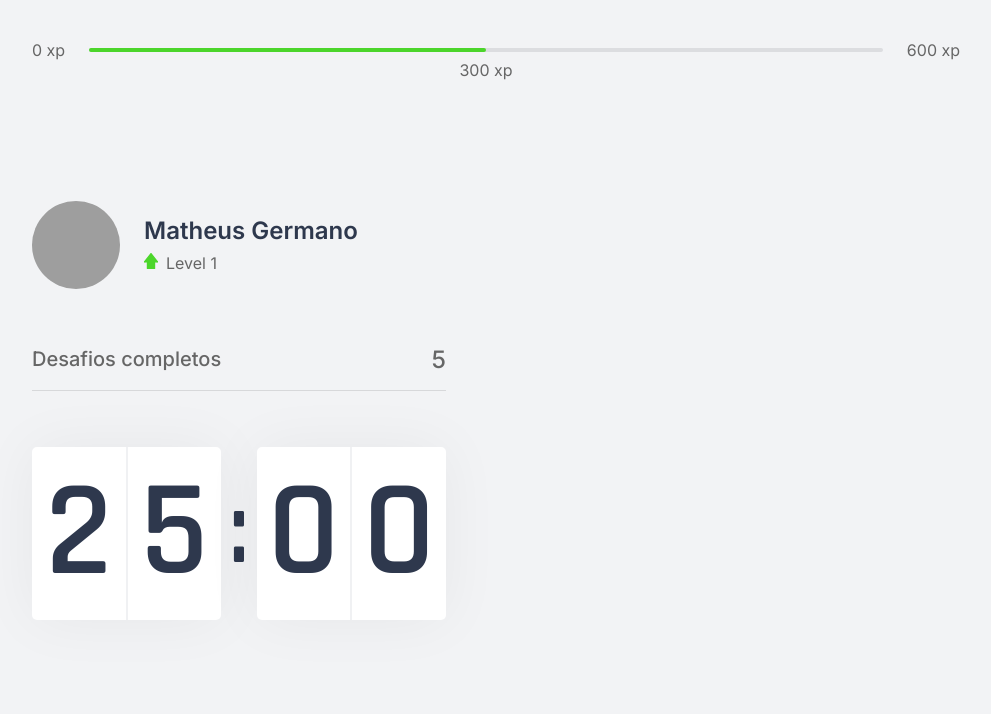
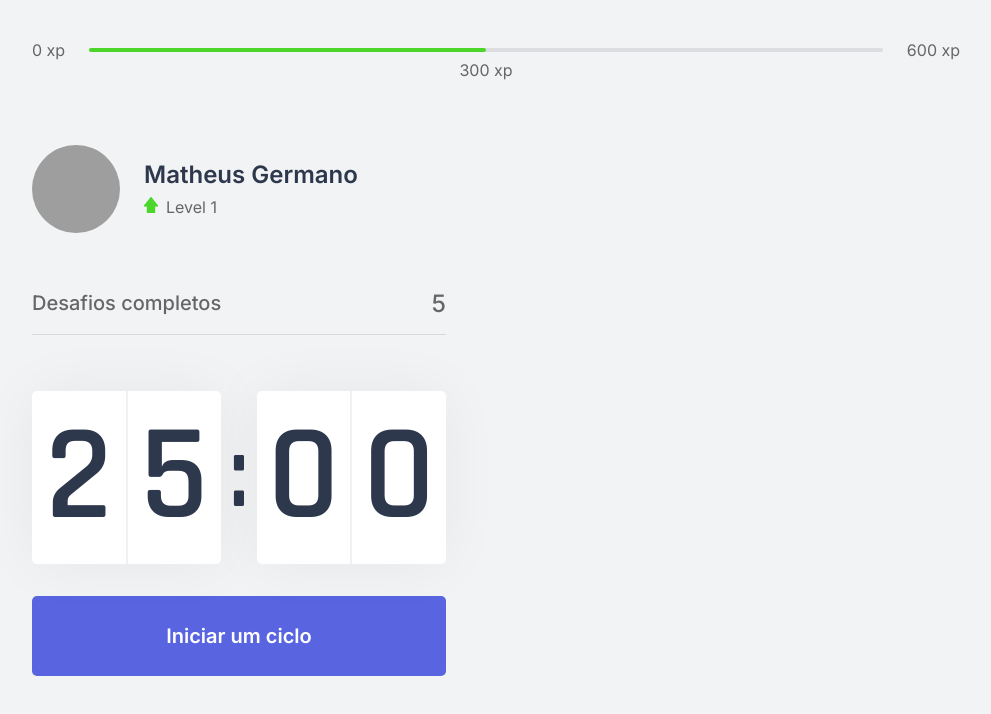
Before and after one commit to matheus-germano/moveit-nlw4, a Next.js app: page / in a window 1280 px wide. Shown: the top 714 px of the page, without its empty margins (144-1135 px from the left). Built offline with nearby package versions, Linux system fonts and the light colour scheme; grey boxes are pictures that could not be loaded.

Commit message:
Countdown started

```diff
--- a/src/components/Countdown.tsx
+++ b/src/components/Countdown.tsx
@@ -1,17 +1,51 @@
+import { useState, useEffect } from 'react'
 import styles from '../styles/components/Countdown.module.css'
 
 export function Countdown () {
+  const [time, setTime] = useState(25 * 60);
+  const [active, setActive] = useState(false);
+
+  const minutes = Math.floor(time / 60);
+  const seconds = time % 60;
+
+  //Verifica se a string tem dois caracteres, se nao tiver ela
+  // preenche com 0.
+  const [minuteLeft, minuteRight] = String(minutes).padStart(2, '0').split('');
+  const [secondLeft, secondRight] = String(seconds).padStart(2, '0').split('');
+
+  function startCoundown() {
+    setActive(true);
+  }
+
+  useEffect(() => {
+    if(active && time > 0) {
+      setTimeout(() => {
+        setTime(time - 1);
+      }, 1000)
+    }
+  }, [active, time])
+
   return (
-    <div className={styles.countdownContainer}>
-      <div>
-        <span>2</span>
-        <span>5</span>
+    <div>
+      <div className={styles.countdownContainer}>
+        <div>
+          <span>{minuteLeft}</span>
+          <span>{minuteRight}</span>
+        </div>
+        <span>:</span>
+        <div>
+          <span>{secondLeft}</span>
+          <span>{secondRight}</span>
+        </div>
       </div>
-      <span>:</span>
-      <div>
-        <span>0</span>
-        <span>0</span>
-      </div>
+
+      <button
+        type='button'
+        className={styles.countdownButton}
+        onClick={startCoundown}
+      >
+        Iniciar um ciclo
+      </button>
     </div>
   )
 }
--- a/src/styles/components/Countdown.module.css
+++ b/src/styles/components/Countdown.module.css
@@ -39,3 +39,30 @@
   font-size: 6.25rem;
   margin: 0 0.5rem;
 }
+
+.countdownButton {
+  width: 100%;
+  height: 5rem;
+
+  margin-top: 2rem;
+
+  display: flex;
+  align-items: center;
+  justify-content: center;
+
+  border: 0;
+  border-radius: 5px;
+
+  background: var(--blue);
+  color: var(--white);
+
+  font-size: 1.25rem;
+  font-weight: 600;
+
+  transition: background-color 0.2s;
+}
+
+.countdownButton:hover {
+  background: var(--blue-dark);
+  transition: background-color 0.2s;
+}
```
